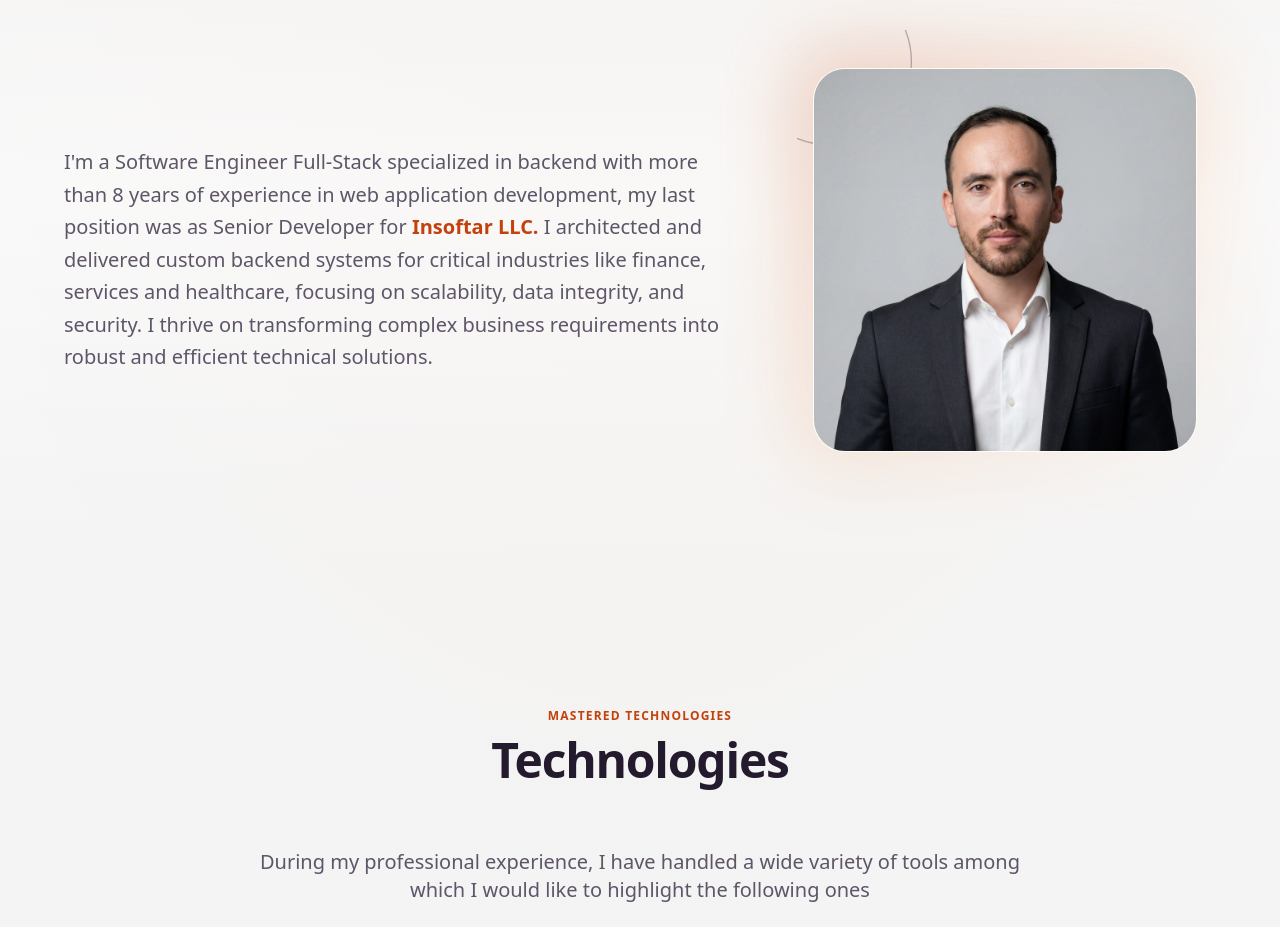
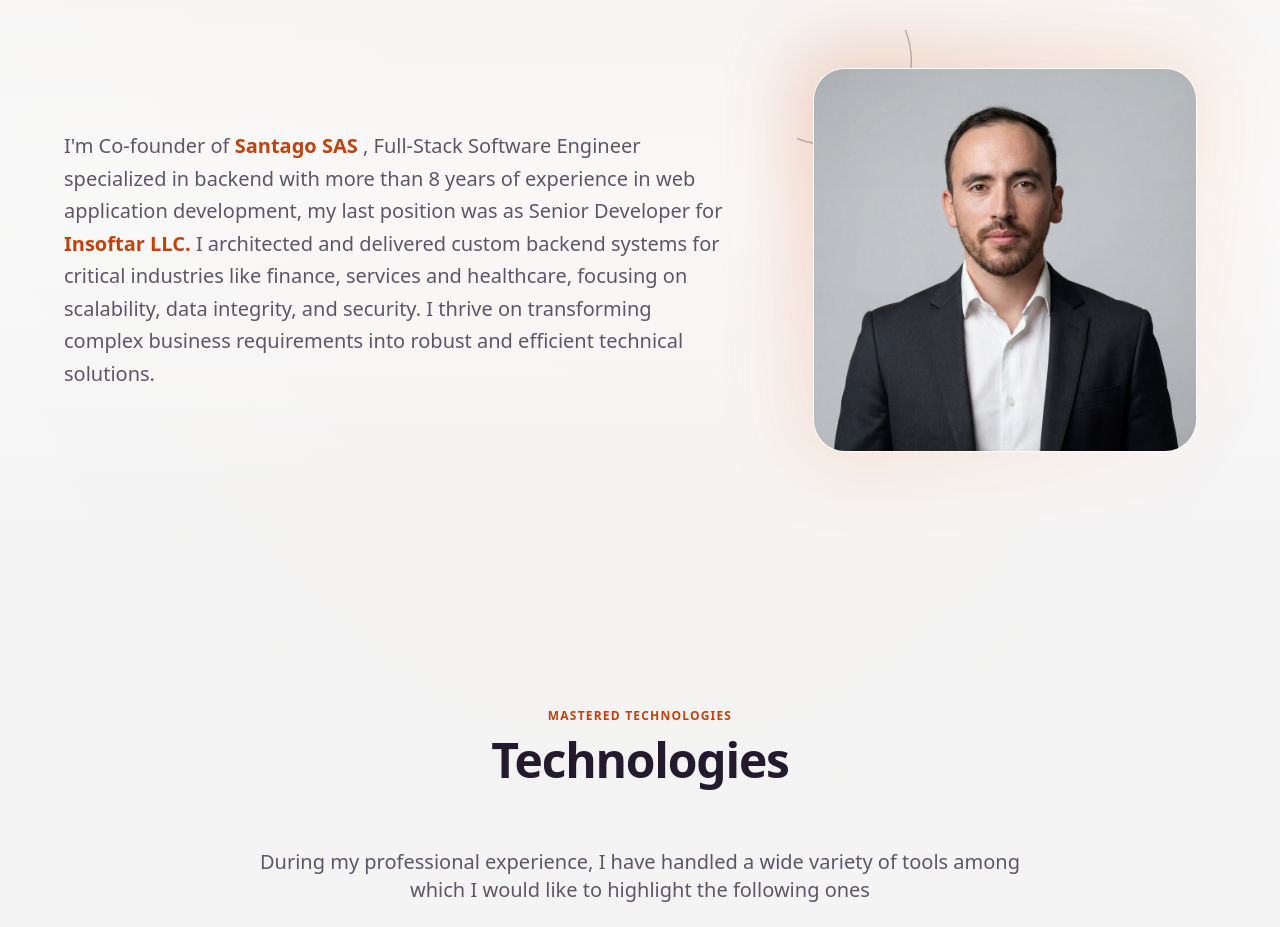
Before and after one commit to darwintnt/portfolio, a Vue app: page / in a window 1280 px wide. Shown: the part 1000-1927 px from the top of the page. Built offline with nearby package versions, Linux system fonts and the light colour scheme.

Commit message:
feat(about): update description with co-founder details and links

```diff
--- a/src/components/About.vue
+++ b/src/components/About.vue
@@ -25,7 +25,20 @@
         <div class="grid md:grid-cols-5 gap-16 items-center">
           <div class="md:col-span-3 space-y-6">
             <p class="text-lg md:text-xl text-muted leading-relaxed">
-              {{ t('about.description') }}
+              <i18n-t keypath="about.description" tag="span" scope="global">
+                <template #santagoLink>
+                  <span class="text-accent font-bold">
+                    <a
+                      href="https://santago.co"
+                      target="_blank"
+                      rel="noopener noreferrer"
+                      class="hover:underline"
+                    >
+                      Santago SAS
+                    </a>
+                  </span>
+                </template>
+                <template #insoftarLink>
                   <span class="text-accent font-bold">
                     <a
                       href="https://www.insoftar.com/"
@@ -36,6 +49,8 @@
                       Insoftar LLC.
                     </a>
                   </span>
+                </template>
+              </i18n-t>
               {{ t('about.descriptionContinue') }}
             </p>
           </div>
--- a/src/i18n/locales/en.json
+++ b/src/i18n/locales/en.json
@@ -20,7 +20,7 @@
     "title": "About Me",
     "titleHighlight": "Me",
     "greeting": "Hi! I'm Darwin",
-    "description": "I'm a Software Engineer Full-Stack specialized in backend with more than 8 years of experience in web application development, my last position was as Senior Developer for",
+    "description": "I'm Co-founder of {santagoLink}, Full-Stack Software Engineer specialized in backend with more than 8 years of experience in web application development, my last position was as Senior Developer for {insoftarLink}",
     "descriptionContinue": "I architected and delivered custom backend systems for critical industries like finance, services and healthcare, focusing on scalability, data integrity, and security. I thrive on transforming complex business requirements into robust and efficient technical solutions.",
     "experience": "years of experience",
     "projects": "completed projects",
--- a/src/i18n/locales/es.json
+++ b/src/i18n/locales/es.json
@@ -20,7 +20,7 @@
     "title": "Sobre Mí",
     "titleHighlight": "Mí",
     "greeting": "¡Hola! Soy Darwin",
-    "description": "Soy un Ingeniero de Software Full-Stack especializado en backend con más de 8 años de experiencia en desarrollo de aplicaciones web, mi última posición fue como Desarrollador Senior para",
+    "description": "Soy Co-fundador de {santagoLink}, Ingeniero de Software Full-Stack especializado en backend con más de 8 años de experiencia en desarrollo de aplicaciones web, mi última posición fue como Desarrollador Senior para {insoftarLink}",
     "descriptionContinue": "Diseñé y entregué sistemas backend personalizados para industrias críticas como finanzas, servicios y salud, enfocándome en escalabilidad, integridad de datos y seguridad. Me apasiona transformar requisitos de negocio complejos en soluciones técnicas robustas y eficientes.",
     "experience": "años de experiencia",
     "projects": "proyectos completados",
```
Also changed, not shown: 1 other file (tests, documents, lock files or other folders). Lines whose indentation alone changed are shown as unchanged.
